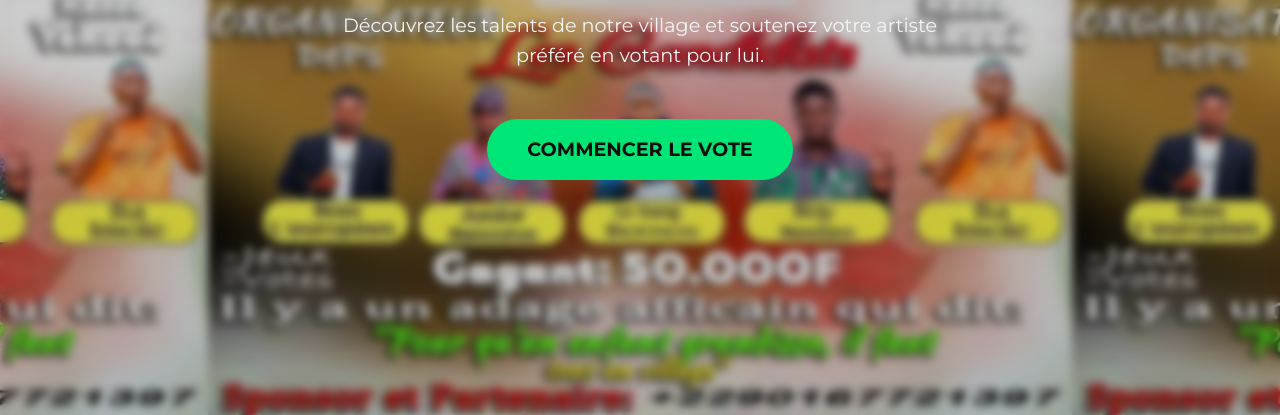
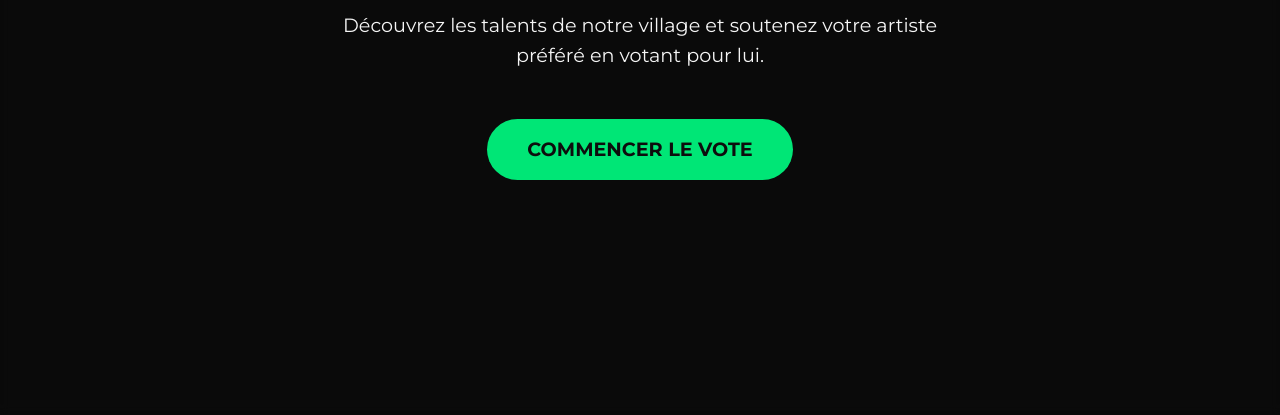
Before and after one commit to africa-winners-25/vote, a plain HTML site: page index.html in a window 1280 px wide. Shown: the part 449-864 px from the top of the page. Drawn offline with Linux system fonts and the light colour scheme.

Commit message:
Update style.css

```diff
--- a/style.css
+++ b/style.css
@@ -32,7 +32,6 @@ body {
 /* Styles de la page d'introduction */
 
 .intro-page {
-    background-image: url('images/bg.jpg');
     /* Ajoute une image de fond cool */
     background-size: contain;
     background-position: center;
```
